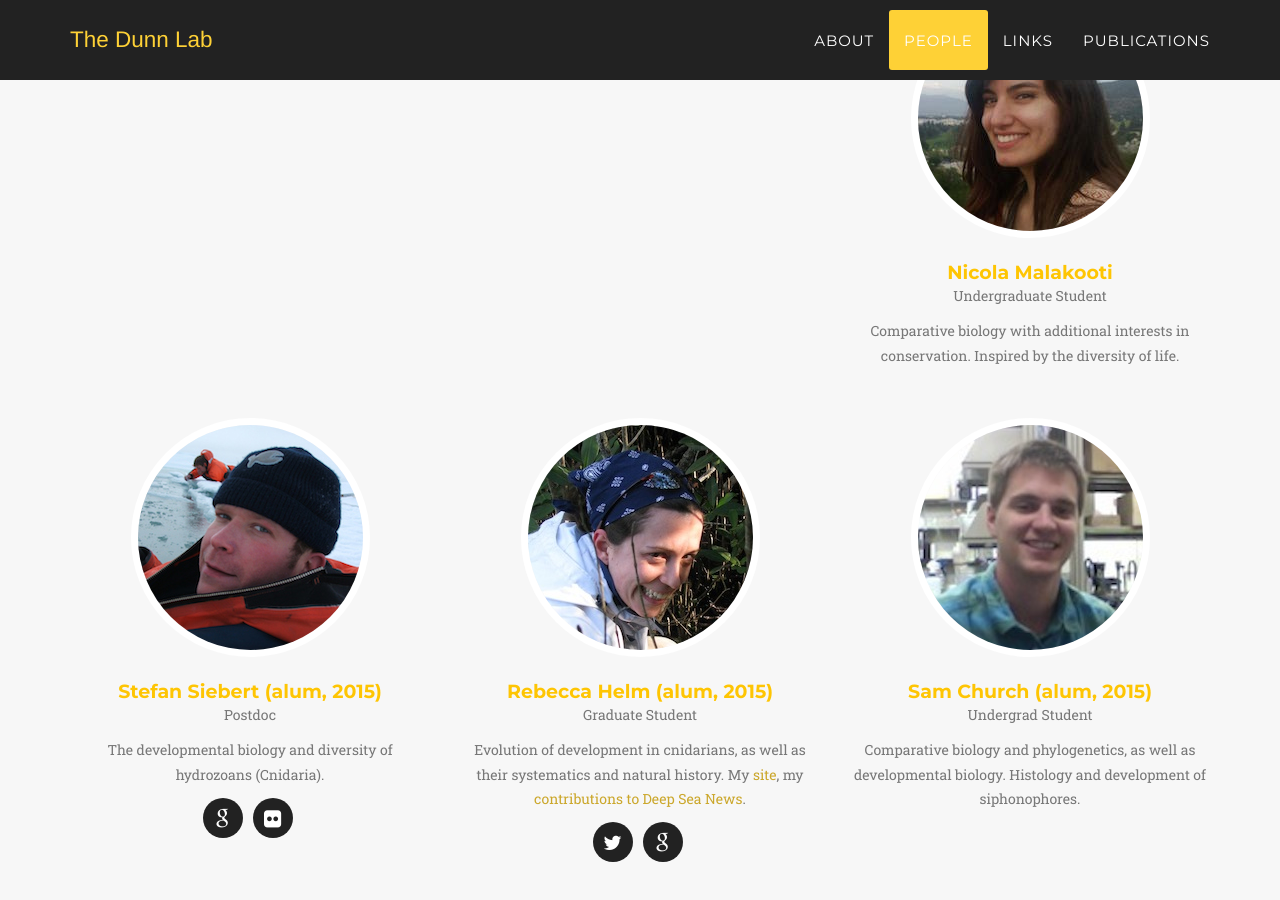
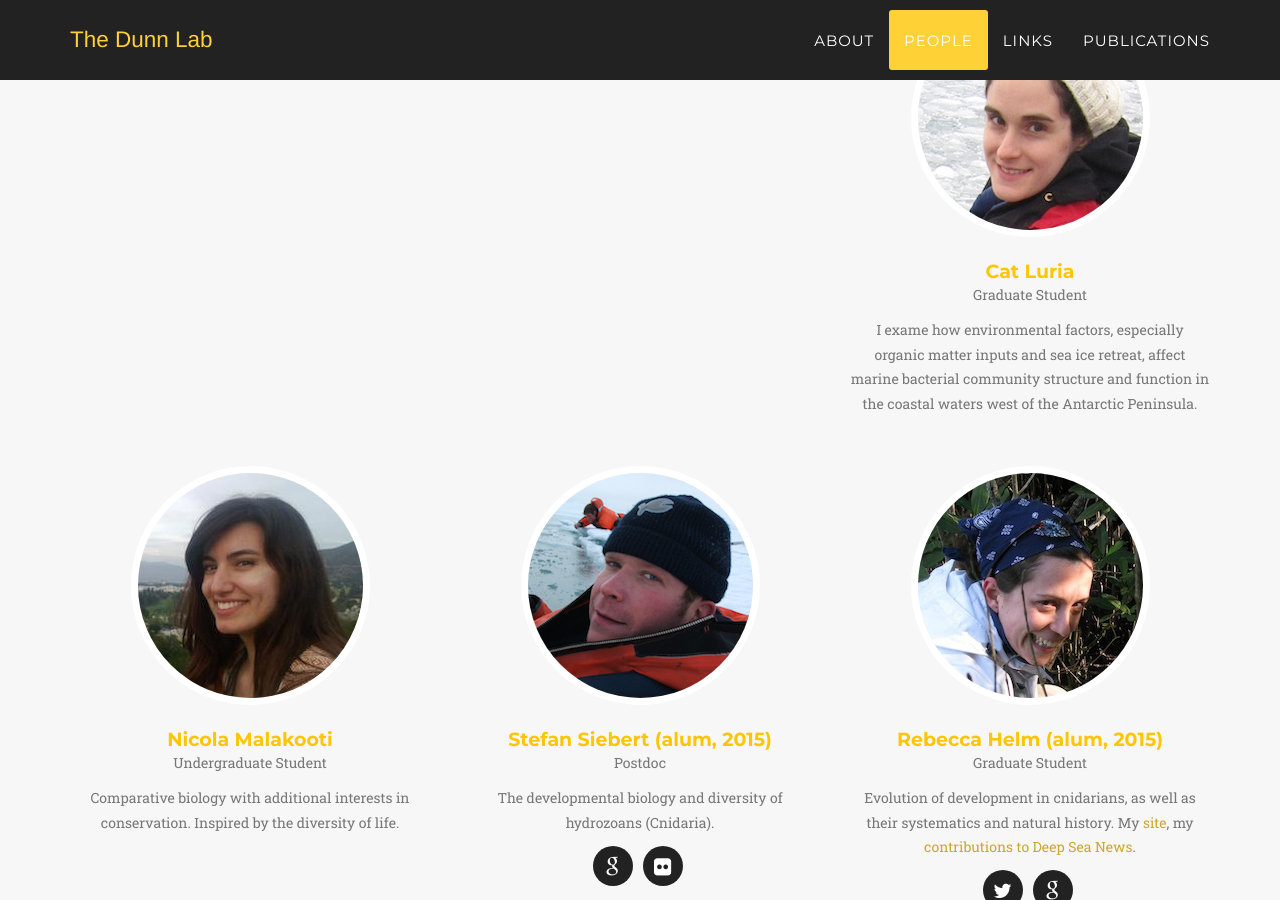
Before and after one commit to caseywdunn/caseywdunn.github.io, a Jekyll site: the page built from index.html, in a window 1280 px wide and 900 px high, scrolled down 4398 px. Built offline with Jekyll 4.4.1, drawn with Linux system fonts in a browser that asks for light colours; some web fonts are replaced.

Commit message:
added cat

```diff
--- a/_config.yml
+++ b/_config.yml
@@ -79,6 +79,12 @@ people:
     - title: twitter
       url: https://twitter.com/antropoteuthis
 
+- name: Cat Luria
+  pic: luria
+  position: Graduate Student
+  description: I exame how environmental factors, especially organic matter inputs and sea ice retreat, affect marine bacterial community structure and function in the coastal waters west of the Antarctic Peninsula.
+  social:
+
 - name: Nicola Malakooti
   pic: nikka
   position: Undergraduate Student
```
